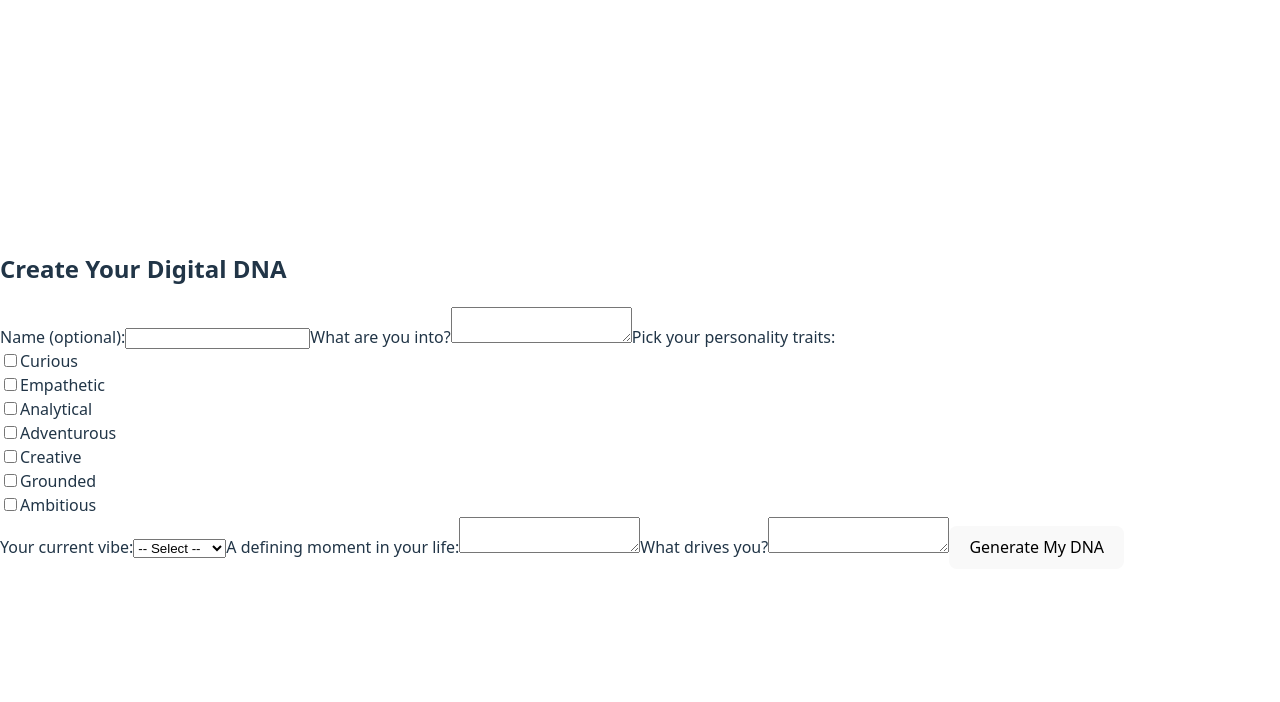
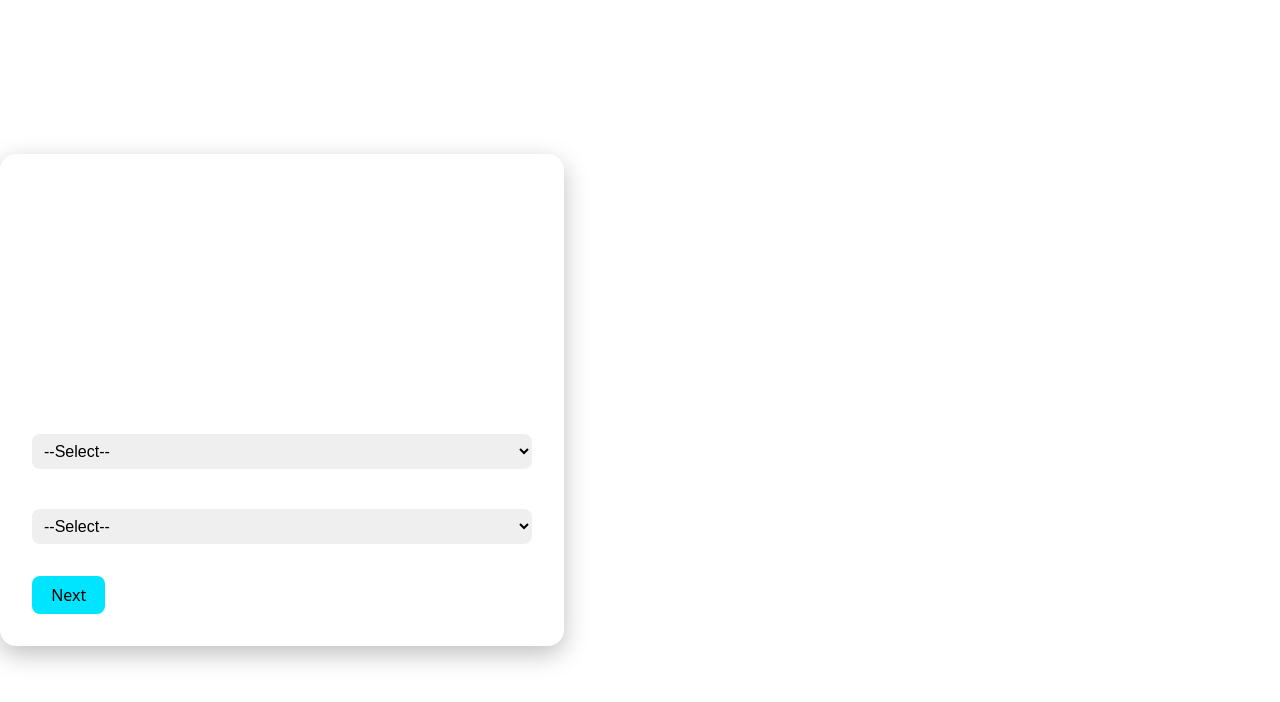
Before and after one commit to Michael-Blake-Donaldson/DNA-Generator, a React (Vite) app in the folder digital-dna-generator/digital-dna/: page / in a window 1280 px wide. Shown: the top 702 px of the page. Built offline with nearby package versions, Linux system fonts and the light colour scheme.

Commit message:
Upgraded User Form to make it more personal

```diff
--- a/digital-dna-generator/digital-dna/src/App.jsx
+++ b/digital-dna-generator/digital-dna/src/App.jsx
@@ -1,5 +1,5 @@
 import React, { useState } from "react";
-import UserInputForm from "./components/UserInputForm";
+import MultiStepDNAForm from "./components/MultiStepDNAForm";
 import DNAVisualizer from "./components/DNAVisualizer";
 
 function App() {
@@ -12,10 +12,10 @@ function App() {
   return (
     <div className="app">
       {!formData ? (
-        <UserInputForm onSubmit={handleFormSubmit} />
+  <MultiStepDNAForm onComplete={handleFormSubmit} />
       ) : (
         <div>
-          <h2>Here’s Your Digital DNA, {formData.name || "Explorer"} ✨</h2>
+          <h2>Your DNA is forming, {formData.name || "Wanderer"} 🧬</h2>
           <DNAVisualizer formData={formData} />
         </div>
       )}
--- a/digital-dna-generator/digital-dna/src/components/DNAVisualizer.jsx
+++ b/digital-dna-generator/digital-dna/src/components/DNAVisualizer.jsx
@@ -86,6 +86,7 @@ function getColorFromInterest(interestText) {
   if (text.includes("tech")) colors.push("#00BCD4");
   if (text.includes("art")) colors.push("#FFC107");
   if (text.includes("space")) colors.push("#673AB7");
+  if (text.includes("bars")) colors.push("#B01CFF");
 
   // fallback if no match
   if (colors.length === 0) {
--- /dev/null
+++ b/digital-dna-generator/digital-dna/src/components/MultiStepDNAForm.css
@@ -0,0 +1,64 @@
+.dna-form {
+    max-width: 500px;
+    margin: auto;
+    padding: 2rem;
+    border-radius: 16px;
+    background: rgba(255, 255, 255, 0.1);
+    backdrop-filter: blur(20px);
+    box-shadow: 0 8px 24px rgba(0, 0, 0, 0.25);
+    color: white;
+  }
+
+  .dna-form input,
+  .dna-form select,
+  .dna-form textarea {
+    width: 100%;
+    padding: 0.5rem;
+    margin-bottom: 1rem;
+    border-radius: 8px;
+    border: none;
+    font-size: 1rem;
+  }
+
+  .symbol-picker {
+    display: flex;
+    flex-wrap: wrap;
+    gap: 8px;
+    margin-bottom: 1rem;
+  }
+
+  .symbol-picker button {
+    font-size: 1.5rem;
+    padding: 0.5rem 0.7rem;
+    border: none;
+    border-radius: 12px;
+    background: rgba(255, 255, 255, 0.1);
+    cursor: pointer;
+    transition: all 0.3s ease;
+  }
+
+  .symbol-picker button.selected {
+    background: white;
+    color: black;
+  }
+
+  .nav-buttons {
+    display: flex;
+    justify-content: space-between;
+    margin-top: 1rem;
+  }
+
+  button {
+    padding: 0.5rem 1.2rem;
+    font-size: 1rem;
+    border-radius: 8px;
+    border: none;
+    background: #00e5ff;
+    color: black;
+    cursor: pointer;
+    transition: all 0.3s ease;
+  }
+
+  button:hover {
+    background: #1de9b6;
+  }
--- /dev/null
+++ b/digital-dna-generator/digital-dna/src/components/MultiStepDNAForm.jsx
@@ -0,0 +1,202 @@
+import React, { useState } from "react";
+import "./MultiStepDNAForm.css";
+
+const MultiStepDNAForm = ({ onComplete }) => {
+  const [step, setStep] = useState(1);
+  const [formData, setFormData] = useState({
+    name: "",
+    age: "",
+    zodiac: "",
+    element: "",
+    colors: ["#ffffff", "#000000", "#888888"],
+    motif: "",
+    animationStyle: "",
+    mbti: "",
+    alignment: "",
+    archetype: "",
+    emotion: "",
+    gratitude: "",
+    fear: "",
+    drive: "",
+    symbols: [],
+    sound: "",
+  });
+
+  const symbolsList = ["🦋", "🐍", "⚙️", "🌿", "🔮", "🕸️", "🪞", "🌙", "☀️", "🪐"];
+
+  const handleChange = (e) => {
+    const { name, value, type } = e.target;
+
+    if (type === "color") {
+      const index = parseInt(name.split("_")[1]);
+      const updatedColors = [...formData.colors];
+      updatedColors[index] = value;
+      setFormData({ ...formData, colors: updatedColors });
+    } else if (name === "symbols") {
+      const updated = [...formData.symbols];
+      if (updated.includes(value)) {
+        setFormData({ ...formData, symbols: updated.filter((s) => s !== value) });
+      } else if (updated.length < 3) {
+        setFormData({ ...formData, symbols: [...updated, value] });
+      }
+    } else {
+      setFormData({ ...formData, [name]: value });
+    }
+  };
+
+  const next = () => setStep((prev) => Math.min(prev + 1, 5));
+  const back = () => setStep((prev) => Math.max(prev - 1, 1));
+  const submit = () => onComplete(formData);
+
+  return (
+    <div className="dna-form">
+      <h2>Step {step}/5</h2>
+
+      {/* Step 1 – Identity */}
+      {step === 1 && (
+        <>
+          <label>Name (optional):</label>
+          <input name="name" value={formData.name} onChange={handleChange} />
+
+          <label>Age:</label>
+          <input type="number" name="age" value={formData.age} onChange={handleChange} />
+
+          <label>Zodiac Sign:</label>
+          <select name="zodiac" value={formData.zodiac} onChange={handleChange}>
+            <option value="">--Select--</option>
+            {["Aries", "Taurus", "Gemini", "Cancer", "Leo", "Virgo", "Libra",
+              "Scorpio", "Sagittarius", "Capricorn", "Aquarius", "Pisces"].map((z) => (
+              <option key={z}>{z}</option>
+            ))}
+          </select>
+
+          <label>Preferred Element:</label>
+          <select name="element" value={formData.element} onChange={handleChange}>
+            <option value="">--Select--</option>
+            {["Fire", "Water", "Earth", "Air", "Void"].map((e) => (
+              <option key={e}>{e}</option>
+            ))}
+          </select>
+        </>
+      )}
+
+      {/* Step 2 – Aesthetics */}
+      {step === 2 && (
+        <>
+          <label>Favorite Colors:</label>
+          {formData.colors.map((c, i) => (
+            <input key={i} type="color" name={`color_${i}`} value={c} onChange={handleChange} />
+          ))}
+
+          <label>Favorite Visual Motif:</label>
+          <select name="motif" value={formData.motif} onChange={handleChange}>
+            <option value="">--Select--</option>
+            {["Fractals", "Minimalism", "Chaotic", "Sacred Geometry"].map((m) => (
+              <option key={m}>{m}</option>
+            ))}
+          </select>
+
+          <label>Preferred Animation Style:</label>
+          <select name="animationStyle" value={formData.animationStyle} onChange={handleChange}>
+            <option value="">--Select--</option>
+            {["Flowy", "Bouncy", "Electric", "Rigid", "Chaotic"].map((s) => (
+              <option key={s}>{s}</option>
+            ))}
+          </select>
+        </>
+      )}
+
+      {/* Step 3 – Personality */}
+      {step === 3 && (
+        <>
+          <label>MBTI Type:</label>
+          <select name="mbti" value={formData.mbti} onChange={handleChange}>
+            <option value="">--Select--</option>
+            {["INTJ", "INTP", "ENTJ", "ENTP", "INFJ", "INFP", "ENFJ", "ENFP",
+              "ISTJ", "ISFJ", "ESTJ", "ESFJ", "ISTP", "ISFP", "ESTP", "ESFP"].map((type) => (
+              <option key={type}>{type}</option>
+            ))}
+          </select>
+
+          <label>Moral Alignment:</label>
+          <select name="alignment" value={formData.alignment} onChange={handleChange}>
+            <option value="">--Select--</option>
+            {["Lawful Good", "Neutral Good", "Chaotic Good",
+              "Lawful Neutral", "True Neutral", "Chaotic Neutral",
+              "Lawful Evil", "Neutral Evil", "Chaotic Evil"].map((a) => (
+              <option key={a}>{a}</option>
+            ))}
+          </select>
+
+          <label>Archetype:</label>
+          <select name="archetype" value={formData.archetype} onChange={handleChange}>
+            <option value="">--Select--</option>
+            {["The Hero", "The Shadow", "The Sage", "The Rebel", "The Oracle", "The Healer", "The Lover"].map((arc) => (
+              <option key={arc}>{arc}</option>
+            ))}
+          </select>
+        </>
+      )}
+
+      {/* Step 4 – Emotions */}
+      {step === 4 && (
+        <>
+          <label>Core Emotion Lately:</label>
+          <select name="emotion" value={formData.emotion} onChange={handleChange}>
+            <option value="">--Select--</option>
+            {["Peace", "Sadness", "Joy", "Anxiety", "Hope", "Anger"].map((e) => (
+              <option key={e}>{e}</option>
+            ))}
+          </select>
+
+          <label>Something You're Grateful For:</label>
+          <textarea name="gratitude" value={formData.gratitude} onChange={handleChange} />
+
+          <label>Something You're Afraid Of:</label>
+          <textarea name="fear" value={formData.fear} onChange={handleChange} />
+
+          <label>What Keeps You Going?</label>
+          <textarea name="drive" value={formData.drive} onChange={handleChange} />
+        </>
+      )}
+
+      {/* Step 5 – Symbols */}
+      {step === 5 && (
+        <>
+          <label>Pick up to 3 symbols that resonate with you:</label>
+          <div className="symbol-picker">
+            {symbolsList.map((symbol) => (
+              <button
+                key={symbol}
+                className={formData.symbols.includes(symbol) ? "selected" : ""}
+                onClick={(e) => {
+                  e.preventDefault();
+                  handleChange({ target: { name: "symbols", value: symbol } });
+                }}
+              >
+                {symbol}
+              </button>
+            ))}
+          </div>
+
+          <label>Choose a sound or feeling:</label>
+          <select name="sound" value={formData.sound} onChange={handleChange}>
+            <option value="">--Select--</option>
+            {["Echo", "Static", "Hum", "Chime", "Silence"].map((s) => (
+              <option key={s}>{s}</option>
+            ))}
+          </select>
+        </>
+      )}
+
+      {/* Nav Buttons */}
+      <div className="nav-buttons">
+        {step > 1 && <button onClick={back}>Back</button>}
+        {step < 5 && <button onClick={next}>Next</button>}
+        {step === 5 && <button onClick={submit}>Generate My DNA</button>}
+      </div>
+    </div>
+  );
+};
+
+export default MultiStepDNAForm;
```
